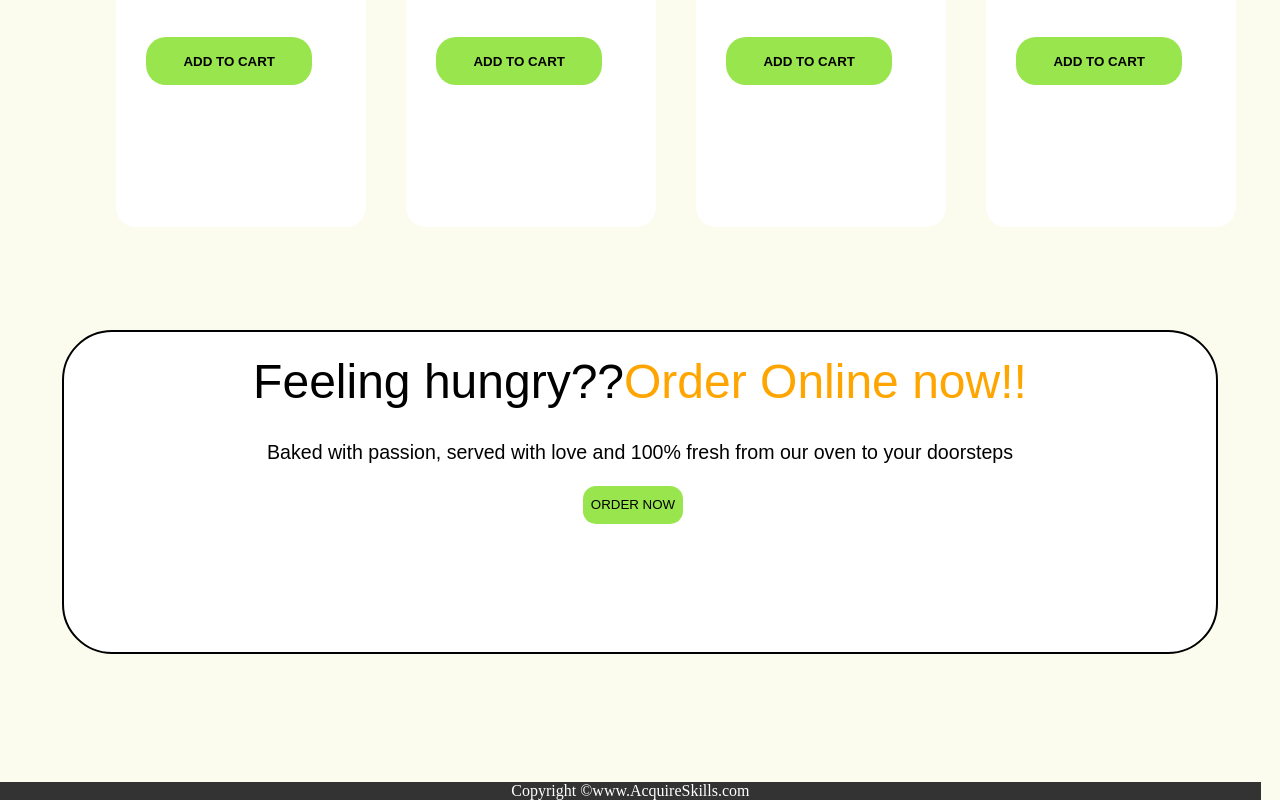
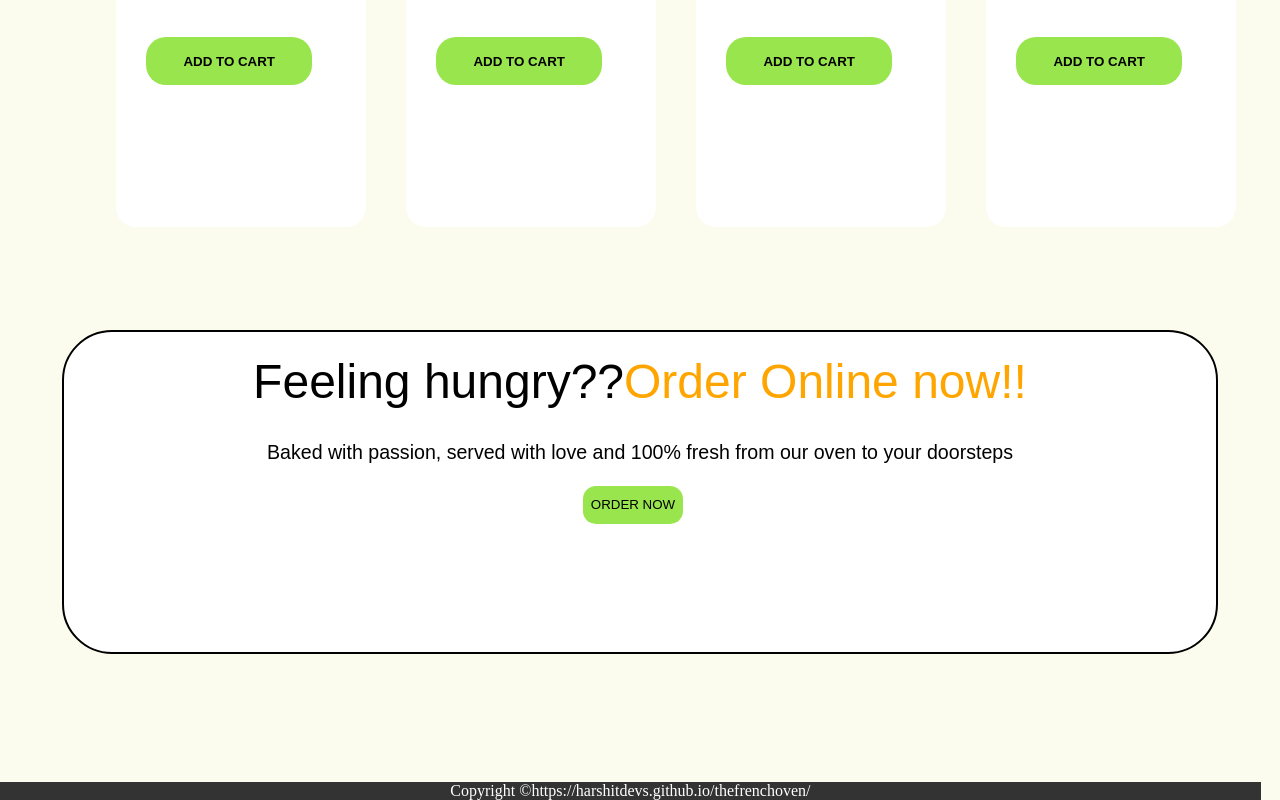
Before and after one commit to HarshitDevs/thefrenchoven, a plain HTML site: page index.html in a window 1280 px wide. Shown: the part 3035-3835 px from the top of the page. Drawn offline with Linux system fonts and the light colour scheme.

Commit message:
Update index.html

```diff
--- a/index.html
+++ b/index.html
@@ -140,7 +140,7 @@
 
 
     <!-- ENDING SECTION -->
-    <div class="end">Copyright &#169;www.AcquireSkills.com </div>
+    <div class="end">Copyright &#169;https://harshitdevs.github.io/thefrenchoven/</div>
 </body>
 
 <script>
```
